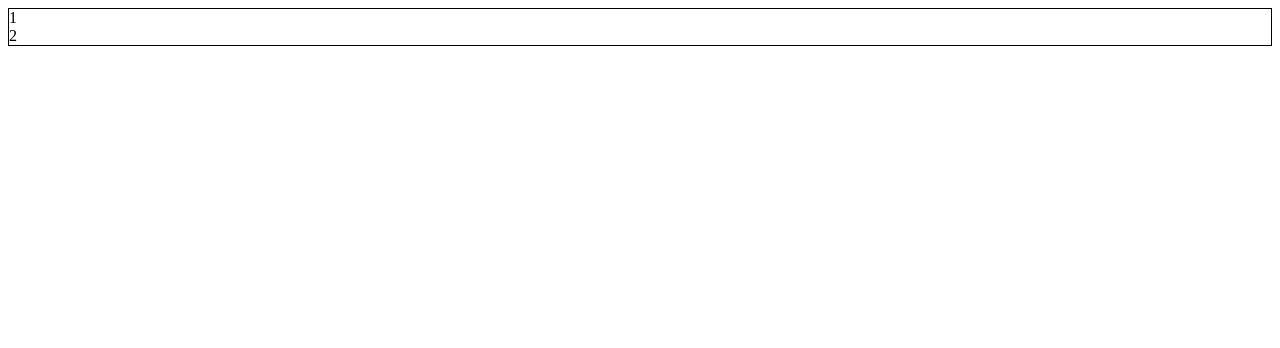
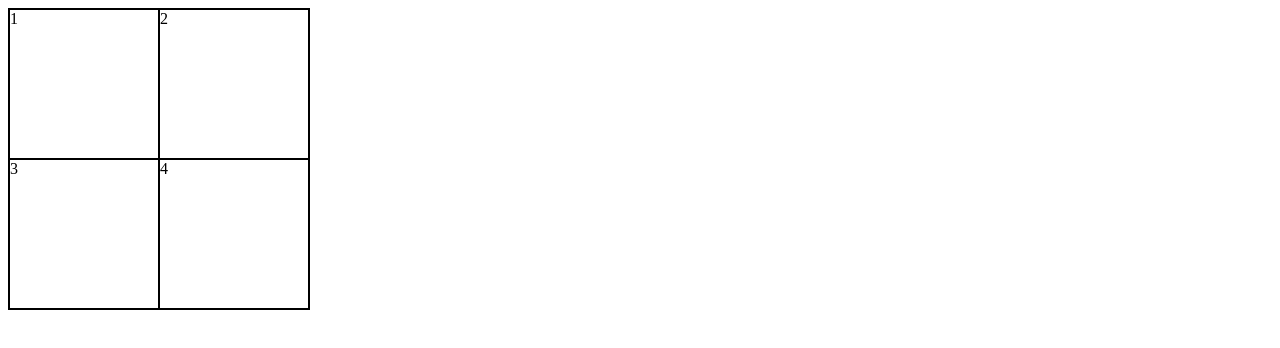
Before and after one commit to wahidrahim/floodit-react-client, a React (Create React App) app: page / in a window 1280 px wide. Shown: the top 348 px of the page. Built offline with nearby package versions, Linux system fonts and the light colour scheme.

Commit message:
update grid styles

```diff
--- a/src/components/grid/grid.component.jsx
+++ b/src/components/grid/grid.component.jsx
@@ -3,10 +3,19 @@ import React from 'react'
 import './grid.styles.scss'
 
 const Grid = () => {
+  const gridStyle = {
+    width: 300,
+    height: 300,
+    gridTemplateColumns: '50%50%',
+    gridTemplateRows: '50%50%',
+  }
+
   return (
-    <div className="grid">
+    <div className="grid" style={gridStyle}>
       <div className="cell">1</div>
       <div className="cell">2</div>
+      <div className="cell">3</div>
+      <div className="cell">4</div>
     </div>
   )
 }
--- a/src/components/grid/grid.styles.scss
+++ b/src/components/grid/grid.styles.scss
@@ -1,4 +1,8 @@
 .grid {
   display: grid;
   border: 1px solid black;
+
+  .cell {
+    border: 1px solid black;
+  }
 }
```
